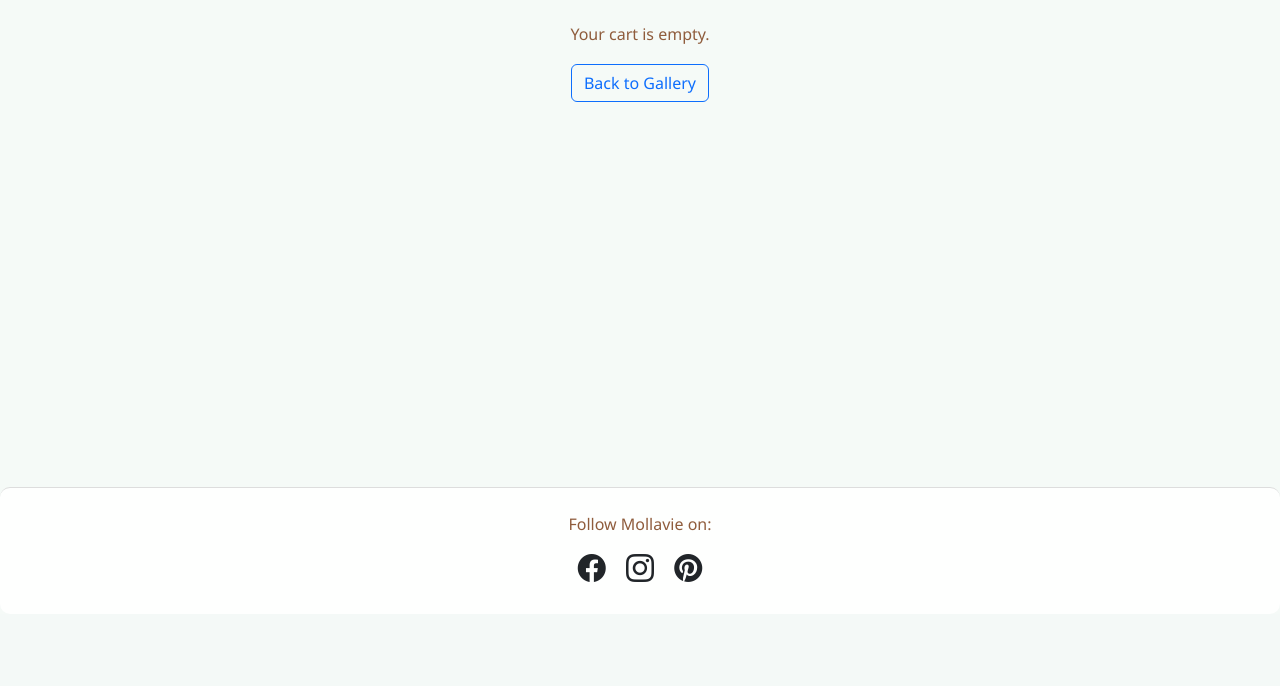
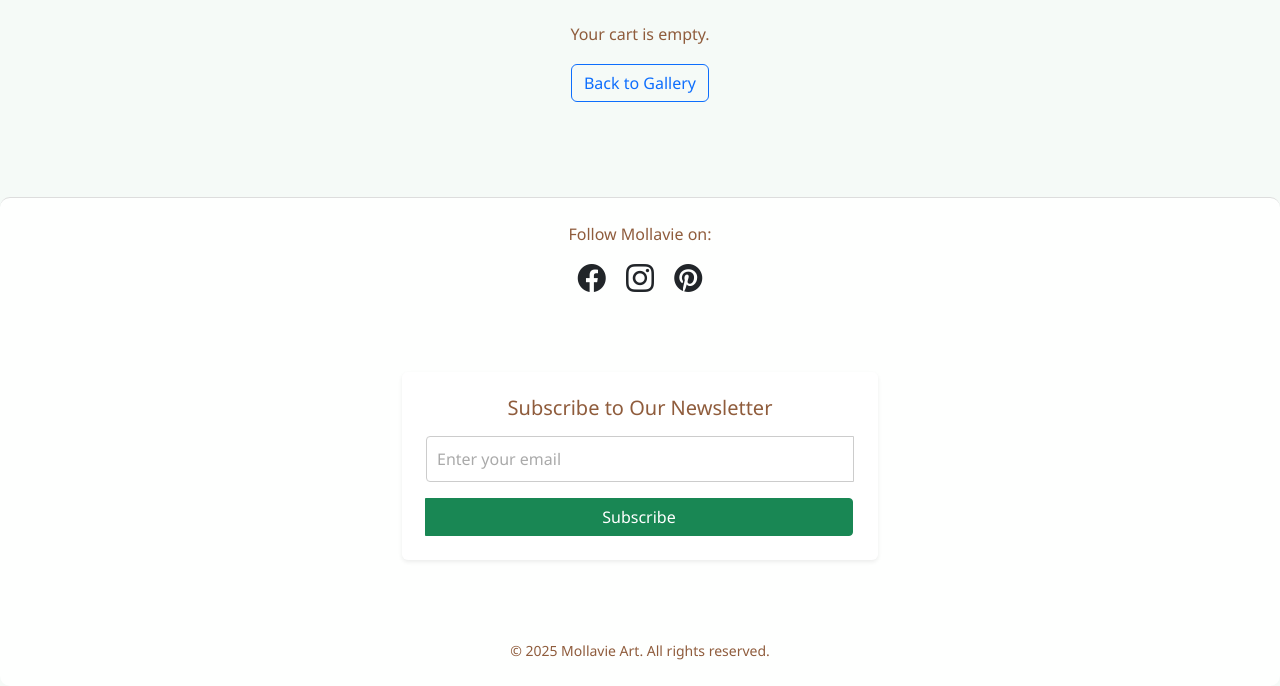
Before and after one commit to mirjanacale/Mollavie, a Django app: page /cart/ in a window 1280 px wide. Shown: the part 186-872 px from the top of the page. Before the commit the page ends 768 px from the top, so only its background shows below. Run offline with Django 5.2, Linux system fonts and the light colour scheme.

Commit message:
Add newsletter signup form with duplicate email handling and success messaging

```diff
--- a/mollavie_shop/models/__init__.py
+++ b/mollavie_shop/models/__init__.py
@@ -2,3 +2,4 @@
 from .product import Product
 from .customer import CustomerProfile
 from .order import Order, OrderItem
+from .newsletter import NewsletterSubscriber
--- a/mollavie_shop/static/css/base.css
+++ b/mollavie_shop/static/css/base.css
@@ -276,6 +276,25 @@
     background-color: #003f8a;
 }
 
+.newsletter-form {
+  padding-top: 1rem;
+  padding-bottom: 2rem;
+}
+
+.newsletter-form input::placeholder {
+  color: #aaa;
+}
+
+.newsletter-form .form-control {
+  border-radius: 0.25rem 0 0 0.25rem;
+}
+
+.newsletter-form .btn {
+  border-radius: 0 0.25rem 0.25rem 0;
+}
+
+
+
 /* === Footer === */
 footer {
     background-color: #18a085;
--- a/mollavie_shop/templates/shop/base.html
+++ b/mollavie_shop/templates/shop/base.html
@@ -94,6 +94,21 @@
           <i class="bi bi-pinterest fs-3"></i>
         </a>
       </div>
+    <div class="newsletter-form mt-4">
+  <div class="container" style="max-width: 500px;">
+    <form method="POST" action="{% url 'shop:subscribe' %}" class="bg-white p-4 rounded shadow-sm">
+      {% csrf_token %}
+      <h5 class="text-center mb-3">Subscribe to Our Newsletter</h5>
+      <div class="input-group">
+        <input type="email" name="email" class="form-control" placeholder="Enter your email" required>
+        <button type="submit" class="btn btn-success">Subscribe</button>
+      </div>
+    </form>
+  </div>
+</div>
+
+
+     <p class="mt-3 mb-0 small">© 2025 Mollavie Art. All rights reserved.</p>
     </footer>
     <!-- SCRIPTS -->
     <script src="https://cdn.jsdelivr.net/npm/bootstrap@5.3.3/dist/js/bootstrap.bundle.min.js" crossorigin="anonymous"></script>
--- a/mollavie_shop/urls.py
+++ b/mollavie_shop/urls.py
@@ -1,7 +1,7 @@
 from django.contrib import admin
 from django.urls import path, reverse_lazy
 from django.contrib.auth import views as auth_views
-
+from .views import subscribe
 from . import views
 app_name = 'shop'
 
@@ -40,4 +40,5 @@
     path('my-orders/',    views.my_orders_view, name='my_orders'),
     path('profile/',      views.profile_view,   name='profile'),
     path('profile/edit/', views.edit_profile,  name='edit_profile'),
+    path("subscribe/", views.subscribe, name="subscribe"),
 ]
--- a/mollavie_shop/views.py
+++ b/mollavie_shop/views.py
@@ -7,6 +7,8 @@
 from django.shortcuts import render, redirect, get_object_or_404
 from django.urls import reverse, reverse_lazy
 from django.views.decorators.http import require_POST
+from .models import NewsletterSubscriber
+
 import stripe
 
 from .forms import SignUpForm, UserUpdateForm, CustomerProfileForm
@@ -235,3 +237,16 @@
         pf = CustomerProfileForm(instance=profile)
     return render(request, "shop/edit_profile.html",
                   {"user_form": uf, "profile_form": pf})
+
+
+def subscribe(request):
+    if request.method == "POST":
+        email = request.POST.get("email")
+        if email:
+            # Prevent duplicate subscriptions
+            if not NewsletterSubscriber.objects.filter(email=email).exists():
+                NewsletterSubscriber.objects.create(email=email)
+                messages.success(request, "Thank you for subscribing!")
+            else:
+                messages.info(request, "You're already subscribed.")
+    return redirect("shop:home")
```
Also changed, not shown: mollavie_shop/models/newsletter.py (added, +9 -0 lines), mollavie_shop/migrations/0006_newslettersubscriber.py (added).
